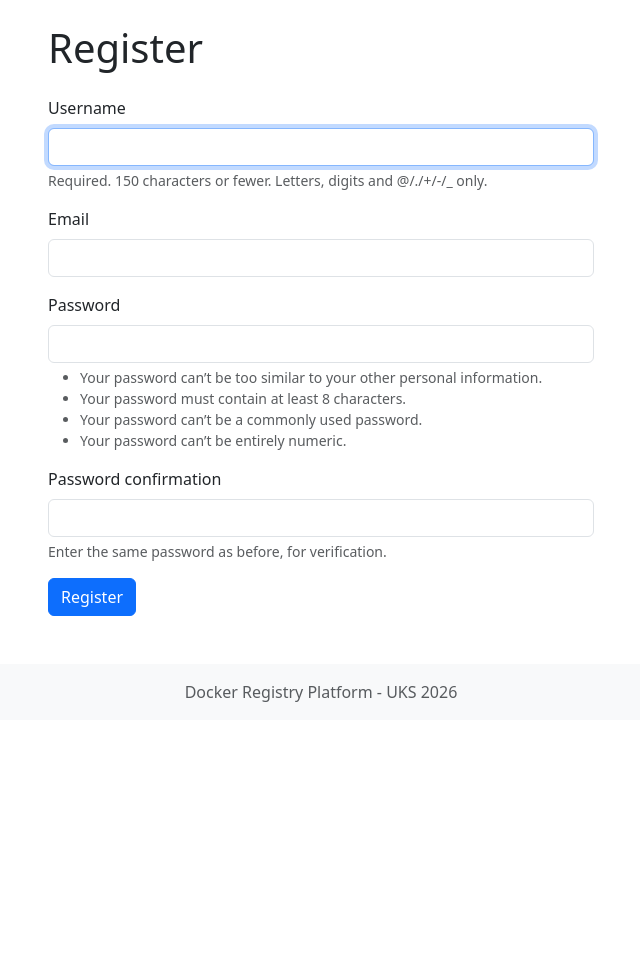
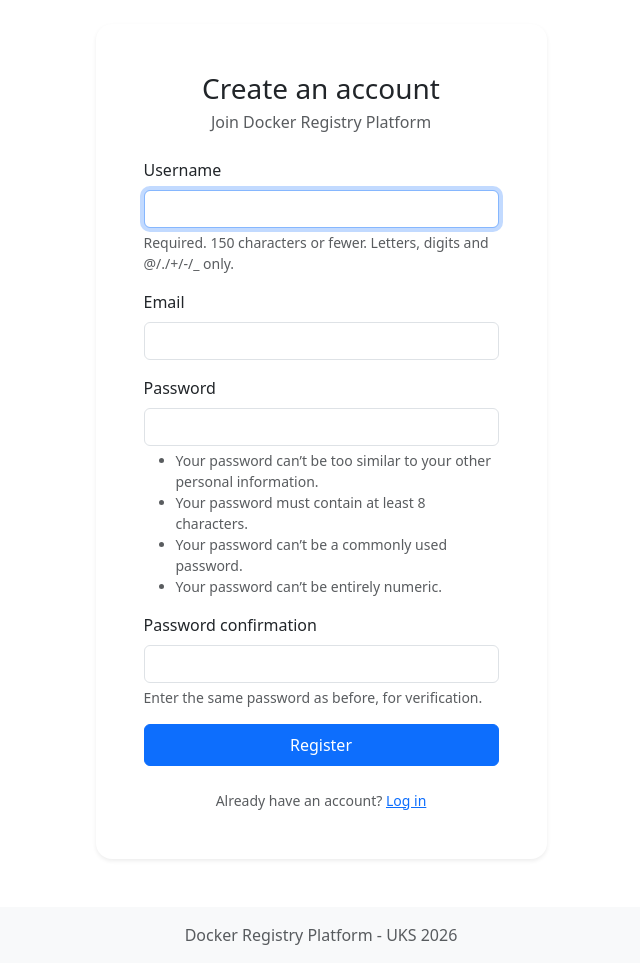
Before and after one commit to biljanamijic26/uks-2024, a Django app: page /register/ in a window 1280 px wide. Shown: the part 56-1019 px from the top of the page, without its empty margins (319-959 px from the left). Before the commit the page ends 758 px from the top, so only its background shows below. Run offline with Django 5.2, Linux system fonts and the light colour scheme.

Commit message:
style: improve registration page layout
Wraps the form in a centered card with better spacing and adds a
"log in" link, without touching form/view logic.

```diff
--- a/app/templates/accounts/register.html
+++ b/app/templates/accounts/register.html
@@ -3,9 +3,12 @@
 {% block title %}Register - Docker Registry Platform{% endblock %}
 
 {% block content %}
-<div class="row justify-content-center">
-    <div class="col-md-6">
-        <h1 class="mb-4">Register</h1>
+<div class="row justify-content-center align-items-center" style="min-height: 70vh;">
+    <div class="col-md-6 col-lg-5">
+        <div class="card border-0 shadow-sm rounded-4">
+            <div class="card-body p-4 p-md-5">
+                <h1 class="h3 mb-1 text-center">Create an account</h1>
+                <p class="text-muted text-center mb-4">Join Docker Registry Platform</p>
                 <form method="post" novalidate>
                     {% csrf_token %}
                     {% for field in form %}
@@ -27,8 +30,13 @@
                         {% endfor %}
                     </div>
                     {% endif %}
-            <button type="submit" class="btn btn-primary">Register</button>
+                    <button type="submit" class="btn btn-primary w-100 py-2">Register</button>
                 </form>
+                <p class="text-center text-muted small mt-4 mb-0">
+                    Already have an account? <a href="/login/">Log in</a>
+                </p>
+            </div>
+        </div>
     </div>
 </div>
 {% endblock %}
```
Lines whose indentation alone changed are shown as unchanged.
